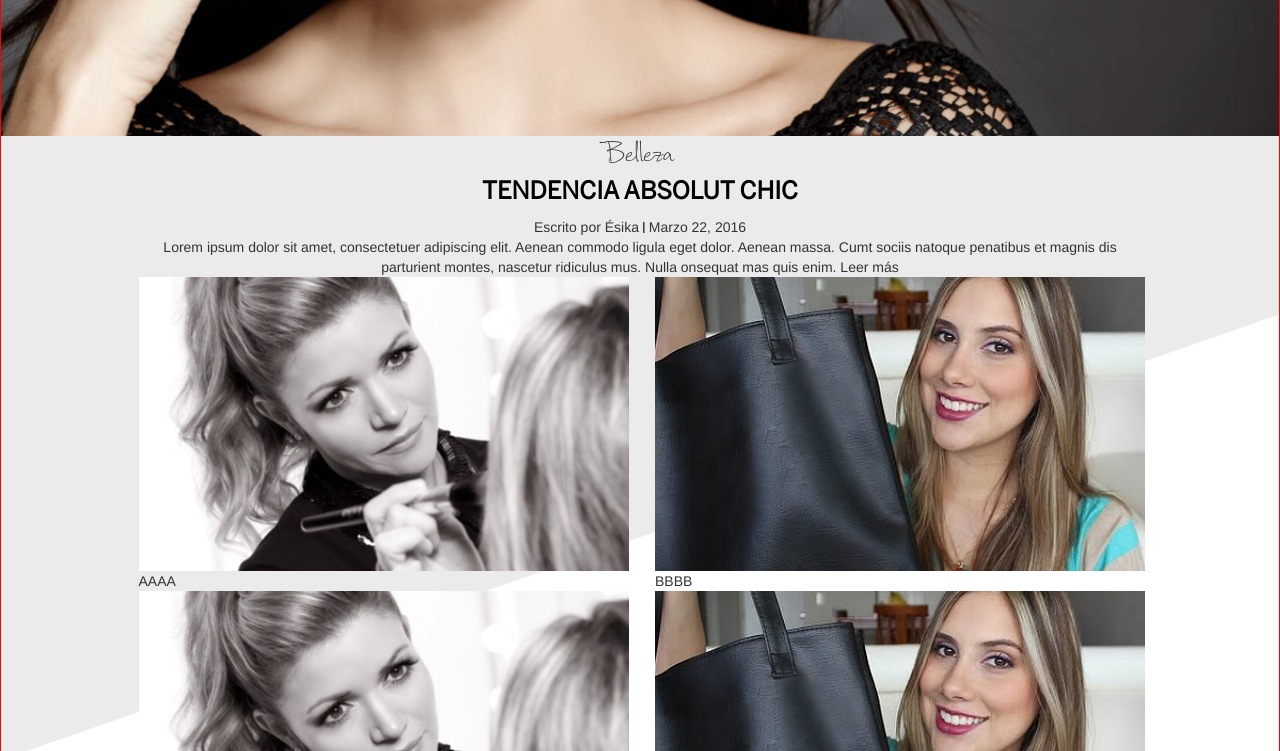
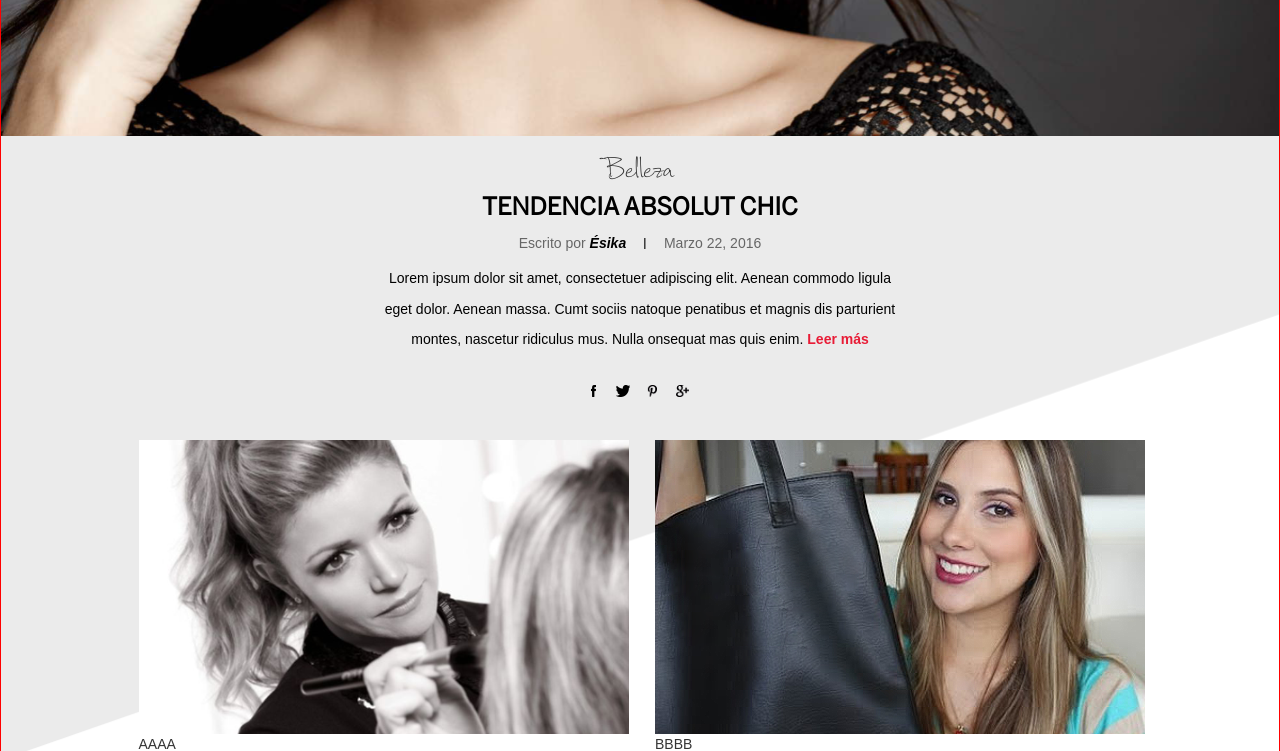
Before and after one commit to enlacee/esiblog, a website: page index.html in a window 1280 px wide. Shown: the part 640-1391 px from the top of the page. Drawn offline with Linux system fonts and the light colour scheme; files whose address does not match are found by name.

Commit message:
update html/css

```diff
--- a/assets/css/app.scss
+++ b/assets/css/app.scss
@@ -7,10 +7,12 @@
 /* variables */
 $graylight: #d5d5d5;
 $graylight2: #ebebeb;
+$red: #e81c36;
 html {
 	height: 100%
 }
 body {
+	font-family: Arial;
 	background-color: #fff;
 }
 ul {
@@ -136,6 +138,7 @@ nav .header-menu{
 	float: left;
 	text-align: right;
 	height: 50px;
+	width: 72%;;
 	ul li {
 		display: inline;
 		margin: 0 19px;
@@ -196,13 +199,15 @@ nav .header-menu-find{
 		}
 	}
 }
-.featured_home_box{
+.featured-home-box{
 	img {
 		width: 100%;
 	}
-	.description{
+}
+.featured-description{
 	text-align: center;
-		p{
+	margin-top:16px;
+	p.category{
 		font-family: 'CorradineHandwriting';
 		font-size:24px;
 	}
@@ -213,12 +218,37 @@ nav .header-menu-find{
 		font-weight: 700;
 		margin-top: 0px;
 	}
+	p.author{
+		color: #666;
+		font-family: Arial;;
+		a[rel=author]{
+			color: black;
+			font-weight: 700;
+			font-style: italic;
+			cursor: default;
+			text-decoration: none;
 		}
+	}
+	p.mini-description{
+		margin: 0px 17em;
+		line-height: 2.2em;
+		color: black;
+		font-size: 14px;;
+	}
+	div.share-post{
+		margin-top: 27px;
+		margin-bottom: 38px;
+	}
+}
+
+.read-more{
+	color: $red;
+	font-weight: bold;
 }
 /**********************************************************
 * BODY
 ***********************************************************/
-.featured_home_box{
+.featured-home-box{
 	text-align: center;
 	.featured-image{
 		min-height: 600px;
@@ -288,6 +318,16 @@ nav .header-menu-find{
 	height: 12px;
 	width: 16px;
 }
+.spt1.pt{
+	background-position: -80px -85px;
+	height: 12px;
+	width: 16px;
+}
+.spt1.gplus{
+	background-position: -64px -85px;
+	height: 12px;
+	width: 16px;
+}
 .spt1.fbgray{
 	background-position: -96px -85px;
 	height: 12px;
@@ -333,5 +373,7 @@ nav .header-menu-find{
 	background-position: -208px -85px;
 	height: 11px;
 	width: 2px;
-	margin-bottom: -1px;;
+	margin-bottom: -1px;
+	margin-left: 1em;
+	margin-right: 1em;
 }
--- a/index.html
+++ b/index.html
@@ -44,21 +44,31 @@
 		</header>
 
 		<div class="container-fluid debug bg-content">
-			<div class="featured_home_box">
+			<div class="featured-home-box">
 				<div class="featured-image">
 					<img src="assets/images/slides/home/home.png" alt="" />
 					<a href="#">
 						<span class="spt1 homeArrow ico-arrow">&nbsp;</span>
 					</a>
 				</div>
-				<div class="inner description">
-					<p>Belleza</p>
+				<div class="inner featured-description">
+					<p class="category">Belleza</p>
 					<h2>TENDENCIA ABSOLUT CHIC</h2>
-					<div class="">Escrito por Ésika <span class="spt1 lineVerticalBlackWhite"></span> Marzo 22, 2016</div>
-					<div class="">
-						Lorem ipsum dolor sit amet, consectetuer adipiscing elit. Aenean commodo ligula eget dolor. Aenean massa. Cumt sociis natoque penatibus et magnis dis parturient montes, nascetur ridiculus mus. Nulla onsequat mas quis enim. Leer más
+					<p class="author">Escrito por <a href="#" rel="author">Ésika</a> <span class="spt1 lineVerticalBlackWhite"></span> Marzo 22, 2016</p>
+					<p class="mini-description">Lorem ipsum dolor sit amet, consectetuer adipiscing elit. Aenean commodo ligula eget dolor. Aenean massa. Cumt sociis natoque penatibus et magnis dis parturient montes, nascetur ridiculus mus. Nulla onsequat mas quis enim. <span class="read-more">Leer más</span></p>
+
+					<div class="share-post">
+						<ul class="list-inline">
+							<li><a href="#" class="spt1 fb"></a></li>
+							<li><a href="#" class="spt1 tw"></a></li>
+							<li><a href="#" class="spt1 pt"></a></li>
+							<li><a href="#" class="spt1 gplus"></a></li>
+						</ul>
 					</div>
 				</div>
+
+
+
 			</div>
 			<!-- more body -->
 			<div class="inner">
@@ -102,6 +112,24 @@
 						BBBB
 					</div>
 				</div>
+
+
+				<div class="inner featured-description">
+					<p class="category">Belleza</p>
+					<h2>TENDENCIA ABSOLUT CHIC</h2>
+					<p class="author">Escrito por <a href="#" rel="author">Ésika</a> <span class="spt1 lineVerticalBlackWhite"></span> Marzo 22, 2016</p>
+					<p class="mini-description">Lorem ipsum dolor sit amet, consectetuer adipiscing elit. Aenean commodo ligula eget dolor. Aenean massa. Cumt sociis natoque penatibus et magnis dis parturient montes, nascetur ridiculus mus. Nulla onsequat mas quis enim. <span class="read-more">Leer más</span></p>
+
+					<div class="share-post">
+						<ul class="list-inline">
+							<li><a href="#" class="spt1 fb"></a></li>
+							<li><a href="#" class="spt1 tw"></a></li>
+							<li><a href="#" class="spt1 pt"></a></li>
+							<li><a href="#" class="spt1 gplus"></a></li>
+						</ul>
+					</div>
+				</div>
+
 			</div>
 
 		</div>
```
Also changed, not shown: assets/css/app.css. Lines whose indentation alone changed are shown as unchanged.
